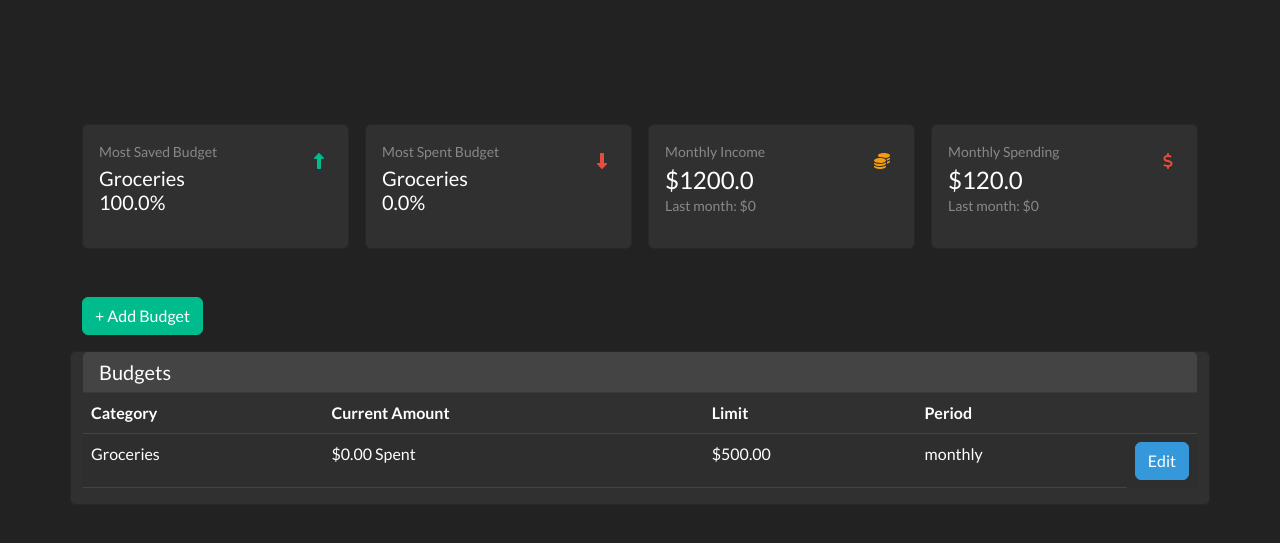
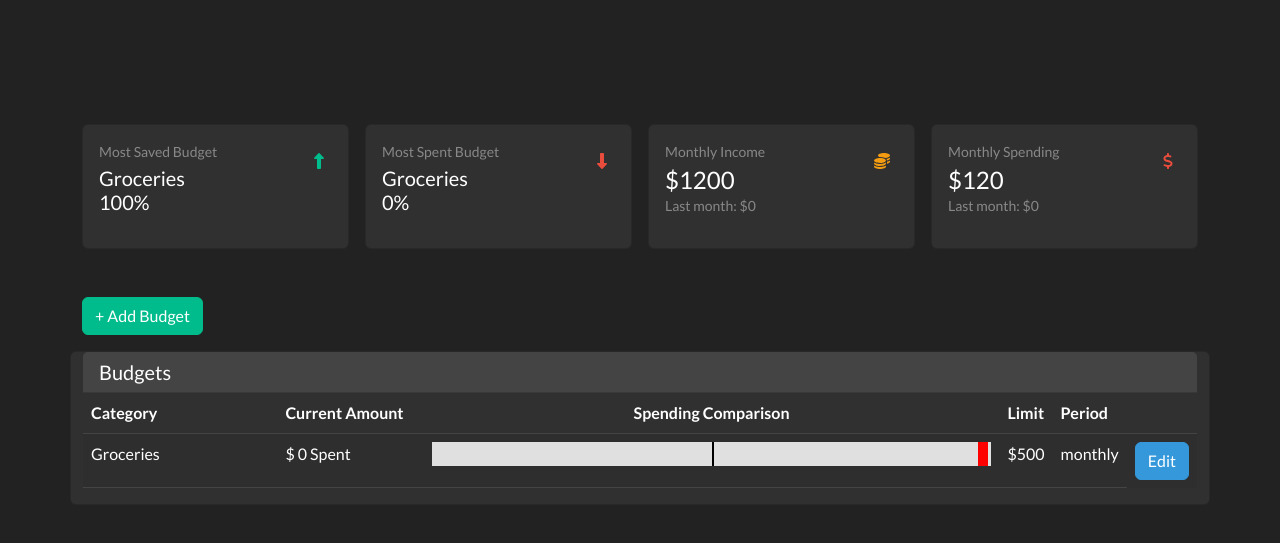
Before and after one commit to sepehrmoghani/agilewebdevproject, a Flask app: page /budgeting_and_goals/budget in a window 1280 px wide. Shown: the part 72-615 px from the top of the page. Run offline with Flask 3, Linux system fonts and the light colour scheme; some libraries are stand-ins or nearby versions; some web fonts are replaced.

Commit message:
Display budget goal (limit), last period's %, and current period's % for each category. Decided to scrap color change based on % to simplify UI. Closes #25

```diff
--- a/app/budgeting_and_goals/forms.py
+++ b/app/budgeting_and_goals/forms.py
@@ -39,8 +39,8 @@ class BudgetForm(FlaskForm):
             ('Travel & holidays', 'Travel & holidays'),
             ('Uncategorised', 'Uncategorised'),
             ('Utilities', 'Utilities'),
-            ('Vehicle & transport', 'Vehicle & transport')
-        ],
+            ('Vehicle & transport', 'Vehicle & transport'),
+            ('Wages and Income','Wages and Income')],
         validators=[InputRequired()],
         coerce=str
     )
@@ -51,7 +51,7 @@ class BudgetForm(FlaskForm):
 
 
 class GoalForm(FlaskForm):
-    title = StringField("Title", validators=[InputRequired(), Length(max=100)], render_kw={"placeholder": "Untitled"})
+    title = StringField("Title", validators=[InputRequired(), Length(max=60)], render_kw={"placeholder": "Untitled"})
     target_amount = FloatField("Target Amount", validators=[InputRequired(), two_decimal_places], render_kw={"placeholder": "e.g. 1000.00"})
     current_amount = FloatField("Current Amount", validators=[InputRequired(), two_decimal_places], render_kw={"placeholder": "e.g. 250.00"})
     start_date = DateField("Start Date", format='%Y-%m-%d', validators=[InputRequired()], render_kw={"placeholder": "YYYY-MM-DD"})
--- a/app/budgeting_and_goals/routes.py
+++ b/app/budgeting_and_goals/routes.py
@@ -33,6 +33,34 @@ def get_transactions_for_budget(user_id, category, period):
 
     return transactions
 
+def get_previous_transactions_for_budget(user_id, category, period):
+    now = datetime.now(timezone.utc)
+
+    if period == 'weekly':
+        start = (now - timedelta(days=now.weekday() + 7)).replace(hour=0, minute=0, second=0, microsecond=0)
+        end = start + timedelta(days=7)
+    elif period == 'monthly':
+        this_month_start = now.replace(day=1, hour=0, minute=0, second=0, microsecond=0)
+        last_month_end = this_month_start - timedelta(seconds=1)
+        start = last_month_end.replace(day=1, hour=0, minute=0, second=0, microsecond=0)
+        end = last_month_end
+    elif period == 'yearly':
+        start = now.replace(year=now.year - 1, month=1, day=1, hour=0, minute=0, second=0, microsecond=0)
+        end = now.replace(month=1, day=1, hour=0, minute=0, second=0, microsecond=0) - timedelta(seconds=1)
+    else:
+        return []
+
+    transactions = Transaction.query.filter_by(
+        user_id=user_id,
+        category=category
+    ).filter(
+        Transaction.date >= start,
+        Transaction.date <= end
+    ).all()
+
+    return transactions
+
+
 # Budgeting
 @budgeting_and_goals_bp.route('/budget', methods=['GET'])
 #@login_required TODO:
@@ -54,7 +82,13 @@ def view_budget():
         expenses_total = sum(t.amount for t in transactions if t.transaction_type == 'expense')
         income_total = sum(t.amount for t in transactions if t.transaction_type == 'income')
 
+        previous_transactions = get_previous_transactions_for_budget(user_id, budget.category, budget.period)
+        previous_expenses = sum(t.amount for t in previous_transactions if t.transaction_type == 'expense')
+        previous_income = sum(t.amount for t in previous_transactions if t.transaction_type == 'income')
+
         total_spent = expenses_total - income_total
+        previous_total_spent = previous_expenses - previous_income
+
 
         # Prevent divide-by-zero
         if budget.limit and budget.limit > 0:
@@ -72,7 +106,8 @@ def view_budget():
         budget_summaries.append({
             'budget': budget,
             'transactions': transactions,
-            'total_spent': total_spent
+            'total_spent': total_spent,
+            'previous_total_spent': previous_total_spent,
         })
 
 
@@ -83,19 +118,8 @@ def view_budget():
 
     transactions = Transaction.query.filter_by(user_id=user_id).all()
 
-    this_month_income = sum(
-    t.amount for t in transactions
-    if t.transaction_type == 'income'
-    and t.date.month == current_month
-    and t.date.year == current_year
-    )
-
-    this_month_expense = sum(
-    t.amount for t in transactions
-    if t.transaction_type == 'expense'
-    and t.date.month == current_month
-    and t.date.year == current_year
-    )
+    this_month_income = sum(t.amount for t in transactions if t.transaction_type == 'income' and t.date.month == current_month and t.date.year == current_year)
+    this_month_expense = sum(t.amount for t in transactions if t.transaction_type == 'expense' and t.date.month == current_month and t.date.year == current_year)
 
     # Previous month (handle January case too)
     first_day_this_month = now.replace(day=1)
@@ -105,19 +129,8 @@ def view_budget():
 
     # Previous month
     previous_month = (datetime.utcnow().replace(day=1) - timedelta(days=1)).month
-    last_month_income = sum(
-    t.amount for t in transactions
-    if t.transaction_type == 'income'
-    and t.date.month == previous_month
-    and t.date.year == previous_year
-    )
-
-    last_month_expense = sum(
-    t.amount for t in transactions
-    if t.transaction_type == 'expense'
-    and t.date.month == previous_month
-    and t.date.year == previous_year
-    )
+    last_month_income = sum(t.amount for t in transactions if t.transaction_type == 'income' and t.date.month == previous_month and t.date.year == previous_year)
+    last_month_expense = sum(t.amount for t in transactions if t.transaction_type == 'expense' and t.date.month == previous_month and t.date.year == previous_year)
 
     return render_template('budgeting_and_goals/budget.html', form=form, summaries=budget_summaries,
         most_saved=most_saved, most_saved_pct=round(max_saved_pct * 100, 1) if most_saved else None,
--- a/app/budgeting_and_goals/templates/budgeting_and_goals/budget.html
+++ b/app/budgeting_and_goals/templates/budgeting_and_goals/budget.html
@@ -3,6 +3,7 @@
 {% block head %}
 {{ super() }}
 <link rel="stylesheet" href="{{ url_for('static', filename='css/budgeting_and_goals.css') }}">
+<link rel="stylesheet" href="{{ url_for('static', filename='css/budgeting.css') }}">
 {% endblock %}
 {% block content %}
 
@@ -21,7 +22,7 @@
                                 <h5 class="mb-0">
                                     {% if most_saved %}
                                         {{ most_saved.category }}<br>
-                                        {{ most_saved_pct }}%
+                                        <span class="removeZero">{{ most_saved_pct }}</span>%
                                     {% else %}
                                         No data
                                     {% endif %}
@@ -44,7 +45,7 @@
                                 <h5 class="mb-0">
                                     {% if most_spent %}
                                         {{ most_spent.category }}<br>
-                                        {{ most_spent_pct }}%
+                                        <span class="removeZero">{{ most_spent_pct }}</span>%
                                     {% else %}
                                         No data
                                     {% endif %}
@@ -64,8 +65,8 @@
                         <div class="d-flex justify-content-between align-items-start">
                             <div>
                                 <p class="text-muted small mb-1">Monthly Income</p>
-                                <h4 class="mb-0">${{ this_month_income | round(2) }}</h4>
-                                <p class="text-muted small">Last month: ${{ last_month_income | round(2) }}</p>
+                                <h4 class="mb-0">$<span class="removeZero">{{ "%.2f"|format(this_month_income | round(2)) }}</span></h4>
+                                <p class="text-muted small">Last month: $<span class="removeZero">{{ "%.2f"|format(last_month_income | round(2)) }}</span></p>
                             </div>
                             <div class="bg-yellow-light p-2 rounded-3 text-warning">
                                 <i class="fas fa-coins"></i>
@@ -81,8 +82,8 @@
                         <div class="d-flex justify-content-between align-items-start">
                             <div>
                                 <p class="text-muted small mb-1">Monthly Spending</p>
-                                <h4 class="mb-0">${{ this_month_expense | round(2) }}</h4>
-                                <p class="text-muted small">Last month: ${{ last_month_expense | round(2) }}</p>
+                                <h4 class="mb-0">$<span class="removeZero">{{ "%.2f"|format(this_month_expense | round(2)) }}</span></h4>
+                                <p class="text-muted small">Last month: $<span class="removeZero">{{ "%.2f"|format(last_month_expense | round(2)) }}</span></p>
                             </div>
                             <div class="bg-purple-light p-2 rounded-3 text-danger">
                                 <i class="fas fa-dollar-sign"></i>
@@ -111,6 +112,7 @@
                                     <tr>
                                         <th>Category</th>
                                         <th>Current Amount</th>
+                                        <th style="text-align: center;">Spending Comparison</th>
                                         <th>Limit</th>
                                         <th>Period</th>
                                         <th></th>
@@ -119,23 +121,44 @@
                                 <tbody>
                                     {% for summary in summaries %}
                                     <tr>
-                                        <td>{{ summary.budget.category }}
+                                        <td class="col_title">{{ summary.budget.category }}
                                             {% if summary.budget.description %}
                                                 <span class="ms-1" data-bs-toggle="tooltip" title="{{ summary.budget.description }}">
                                                     <i class="fas fa-info-circle text-secondary custom-info-icon"></i>
                                                 </span>
                                                 {% endif %}
                                             </td>
-                                        <td>${{ "%.2f"|format(summary.total_spent|abs) }}
+                                        <td class="col_current">$ <span class="removeZero">{{ "%.2f"|format(summary.total_spent|abs) }}</span>
                                             {% if (summary.total_spent < 0) %}
                                                     Saved
                                                 {% else %}
                                                     Spent
                                                 {% endif %}
                                         </td>
-                                        <td>${{ "%.2f"|format(summary.budget.limit) }}</td>
+                                        {% set limit = summary.budget.limit %}
+                                        {% set spent = summary.total_spent %}
+                                        {% set previous = summary.previous_total_spent %}
+                                        <td style="width: 600px; text-align: center;">
+                                        <div class="budget-bar-container"
+                                            data-current="{{ summary.total_spent }}"
+                                            data-limit="{{ summary.budget.limit }}"
+                                            data-previous="{{ summary.previous_total_spent }}">
+
+                                        <div class="budget-bar-previous" data-bs-toggle="tooltip"
+                                            title="Previous: ${{ '%.2f'|format(summary.previous_total_spent|abs) }} {{ 'Saved' if summary.previous_total_spent < 0 else 'Spent' }}"></div>
+
+                                        <div class="budget-bar-fill" data-bs-toggle="tooltip"
+                                            title="Current: ${{ '%.2f'|format(summary.total_spent|abs) }} {{ 'Saved' if summary.total_spent < 0 else 'Spent' }}"></div>
+
+                                        <div class="marker marker-zero" data-bs-toggle="tooltip" title="0%"></div>
+                                        <div class="marker marker-limit" data-bs-toggle="tooltip"
+                                            title="Limit: ${{ summary.budget.limit }}"></div>
+                                        </div>
+                                        </div>
+                                        </td>
+                                        <td>$<span class="removeZero">{{ "%.2f"|format(summary.budget.limit) }}</span></td>
                                         <td>{{ summary.budget.period }}</td>
-                                        <td>
+                                        <td class="editing_button" style="border: none;">
                                             <a class="btn btn-info" href="{{ url_for('budgeting_and_goals.edit_budget', id=summary.budget.id) }}">Edit</a>
                                         </td>
                                     </tr>
--- a/app/budgeting_and_goals/templates/budgeting_and_goals/explore.html
+++ b/app/budgeting_and_goals/templates/budgeting_and_goals/explore.html
@@ -48,8 +48,8 @@
                     {% endif %}<br>
                 </p>
 
-                <p class="col_target mb-1"><strong>Goal Amount:</strong> ${{ "%.2f"|format(summary.goal.target_amount) }}</p>
-                <p class="col_current mb-1"><strong>Saved:</strong> ${{ "%.2f"|format(summary.total_amount) }}</p>
+                <p class="col_target mb-1"><strong>Goal Amount:</strong> $<span class="removeZero">{{ "%.2f"|format(summary.goal.target_amount) }}</span></p>
+                <p class="col_current mb-1"><strong>Saved:</strong> $<span class="removeZero">{{ "%.2f"|format(summary.total_amount) }}</span></p>
 
                 <div class="progress mb-2 position-relative" style="height: 20px;">
                     {% set progress = (summary.total_amount / summary.goal.target_amount * 100) if summary.goal.target_amount else 0 %}
@@ -59,7 +59,7 @@
                         aria-valuemin="0" aria-valuemax="100">
                     </div>
                     <span class="position-absolute top-50 start-50 translate-middle text-white fw-bold">
-                        {{ (progress | round(0)) if progress else 0 }}%
+                        <span class="removeZero">{{ (progress | round(0)) if progress else 0 }}</span>%
                     </span>
                 </div>
             </div>
--- /dev/null
+++ b/app/static/css/budgeting.css
@@ -0,0 +1,52 @@
+.budget-bar-container {
+  position: relative;
+  height: 24px;
+  background-color: #e0e0e0;
+  overflow: hidden;
+  margin: 0 auto;
+  width: 100%;
+}
+
+.budget-bar-fill {
+  position: absolute;
+  top: 0;
+  height: 100%;
+  background-color: #4caf50;
+}
+
+.marker {
+  position: absolute;
+  top: -6px;
+  width: 2px;
+  height: 36px;
+  background-color: black;
+  z-index: 10;
+}
+
+.marker-zero {
+  background-color: black;
+}
+
+.marker-previous {
+  background-color: orange;
+}
+
+.marker-limit {
+  background-color: red;
+}
+
+.budget-bar-previous {
+  position: absolute;
+  top: 0;
+  height: 100%;
+  background-color: #2196F3; /* blue for previous */
+  z-index: 1;
+}
+
+.budget-bar-fill {
+  position: absolute;
+  top: 0;
+  height: 100%;
+  background-color: #4caf50; /* default green */
+  z-index: 2;
+}
--- a/app/static/css/budgeting_and_goals.css
+++ b/app/static/css/budgeting_and_goals.css
@@ -8,20 +8,18 @@
 }
 
 /* The Edit Button */
-.table td:last-child {
-  border: none;
+.table .editing_button, .table .col_privacy {
   width: 5%;
 }
 
-  /* Custom Tooltip Styles */
-
-  .custom-info-icon {
+/* Custom Tooltip Styles */
+.custom-info-icon {
     color: white !important;
 }
 
 .tooltip-inner {
-    color: #f8f9fa !important;                /* Dark text color for better contrast */
-    border-radius: 4px !important;         /* Optional: Rounded corners for a smoother look */
-    max-width: 350px !important;            /* Increase max width of tooltip */
-    padding: 24px 12px !important;          /* Optional: Add padding for better spacing */
+    color: #f8f9fa !important;
+    border-radius: 4px !important;
+    max-width: 350px !important;
+    padding: 24px 12px !important;
 }
--- a/app/static/js/budgeting.js
+++ b/app/static/js/budgeting.js
@@ -0,0 +1,77 @@
+document.addEventListener("DOMContentLoaded", function () {
+  document.querySelectorAll(".budget-bar-container").forEach((container) => {
+    const current = parseFloat(container.dataset.current);
+    const limit = parseFloat(container.dataset.limit);
+    const previous = parseFloat(container.dataset.previous);
+
+    const fill = container.querySelector(".budget-bar-fill");
+    const previousBar = container.querySelector(".budget-bar-previous");
+    const zeroMarker = container.querySelector(".marker-zero");
+    const limitMarker = container.querySelector(".marker-limit");
+
+    const maxPct = 105;
+    const totalRange = maxPct * 2;
+
+    let currentPct = limit > 0 ? (current / limit) * 100 : 0;
+    currentPct = Math.max(Math.min(currentPct, maxPct), -maxPct);
+
+    let prevPct = limit > 0 ? (previous / limit) * 100 : 0;
+    prevPct = Math.max(Math.min(prevPct, maxPct), -maxPct);
+
+    // Compute positions for previous bar
+    const prevStart = ((prevPct < 0 ? prevPct : 0) + maxPct) / totalRange * 100;
+    const prevWidth = Math.abs(prevPct) / totalRange * 100;
+
+    previousBar.style.left = prevStart + "%";
+    previousBar.style.width = prevWidth + "%";
+    previousBar.style.backgroundColor = "#2196F3";
+
+    // Compute positions for current bar
+    const currStart = ((currentPct < 0 ? currentPct : 0) + maxPct) / totalRange * 100;
+    const currWidth = Math.abs(currentPct) / totalRange * 100;
+
+    fill.style.left = currStart + "%";
+    fill.style.width = currWidth + "%";
+
+    // Determine overlap
+    const currEnd = currStart + currWidth;
+    const prevEnd = prevStart + prevWidth;
+    const isOverlap = !(currEnd <= prevStart || prevEnd <= currStart);
+
+    // Determine fill colors
+    const overlapColor = "orange";
+    const currentColor = "#4caf50"; // green
+    const previousColor = "#33adff";
+
+    // Set default colors
+    fill.style.backgroundColor = currentColor;
+    previousBar.style.backgroundColor = previousColor;
+
+    // Check for overlap
+    if (isOverlap) {
+    if (currWidth > prevWidth) {
+        fill.style.backgroundColor = currentColor;       // current stays green
+        previousBar.style.backgroundColor = overlapColor; // previous turns orange
+    } else {
+        fill.style.backgroundColor = overlapColor;       // current turns orange
+        previousBar.style.backgroundColor = previousColor; // previous stays blue
+    }
+    }
+
+
+    // Zero marker (0%)
+    zeroMarker.style.left = "50%";
+    zeroMarker.style.backgroundColor = "black";
+
+    // Limit marker (100%)
+    const limitLeft = ((100 + maxPct) / totalRange) * 100;
+    limitMarker.style.left = limitLeft + "%";
+    limitMarker.style.backgroundColor = "red";
+    limitMarker.style.width = "10px";
+  });
+
+  // Initialize tooltips
+  document.querySelectorAll('[data-bs-toggle="tooltip"]').forEach((el) => {
+    new bootstrap.Tooltip(el);
+  });
+});
--- a/app/static/js/budgeting_and_goals.js
+++ b/app/static/js/budgeting_and_goals.js
@@ -1,11 +1,11 @@
 /* change numbers that dont need dp */
 function formatSmartDecimal(value) {
     const fixed = parseFloat(value).toFixed(2);
-    return fixed.endsWith(".00") ? parseInt(fixed) : fixed;
+    return fixed.endsWith(".00") || fixed.endsWith(".0") ? parseInt(fixed) : fixed;
 }
 
 document.addEventListener("DOMContentLoaded", function () {
-    document.querySelectorAll(".col_limit, .col_current, .col_target").forEach((cell) => {
+    document.querySelectorAll(".removeZero").forEach((cell) => {
         const rawValue = parseFloat(cell.textContent);
         if (!isNaN(rawValue)) {
             cell.textContent = formatSmartDecimal(rawValue);
```
Also changed, not shown: app/budgeting_and_goals/templates/budgeting_and_goals/goals.html (+7 -6 lines).
